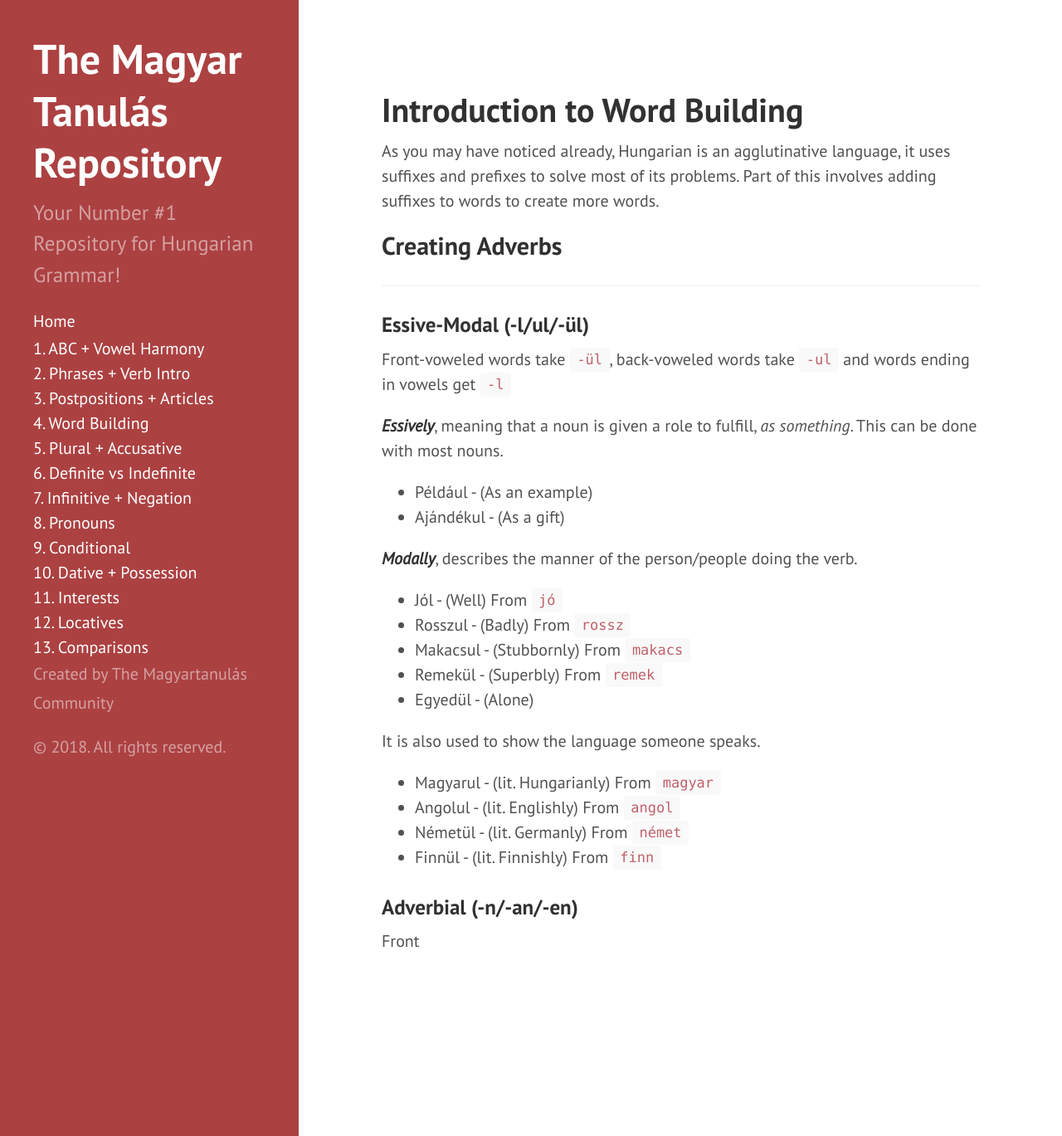
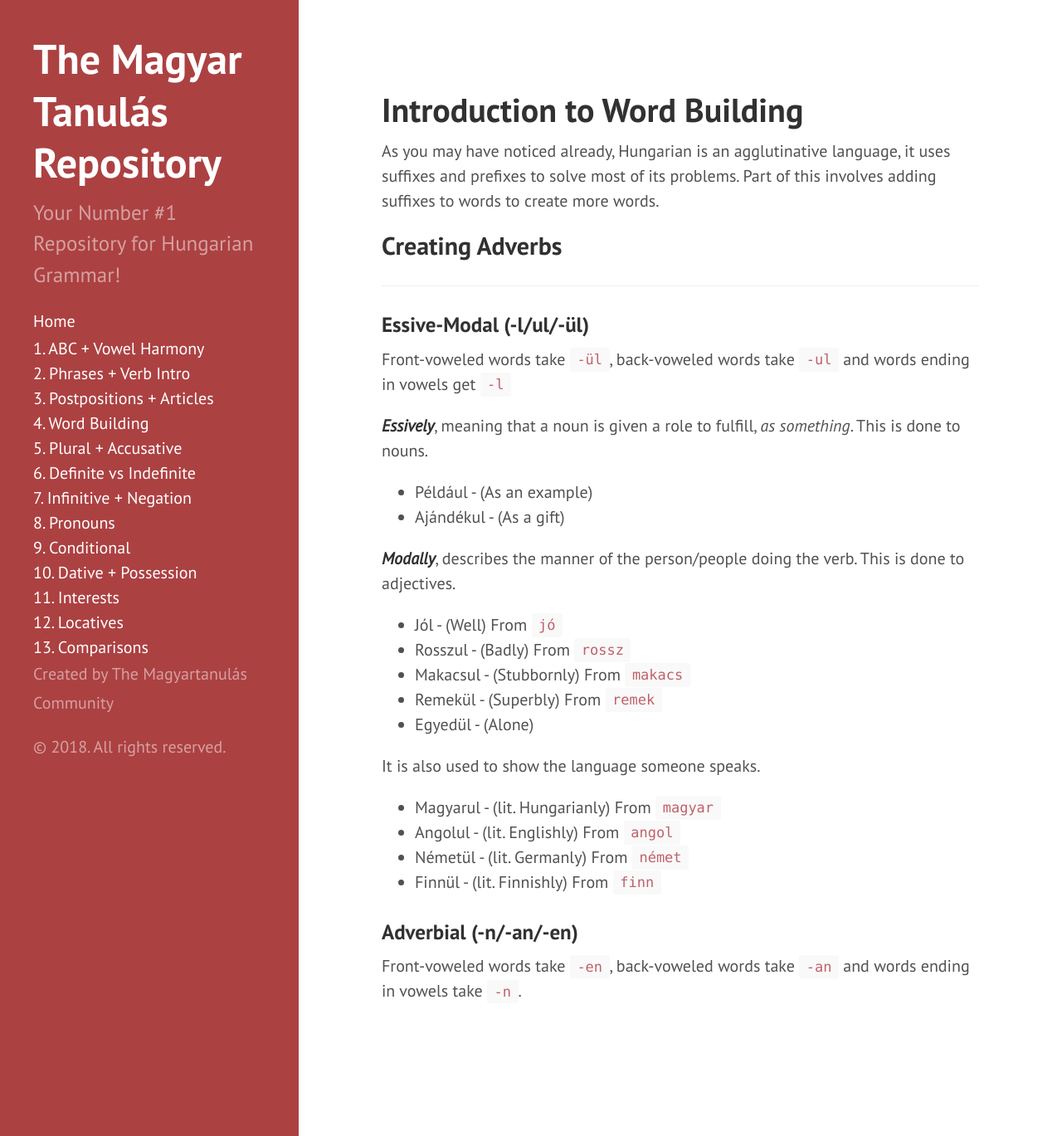
Before and after one commit to Magyartanulas/magyartanulas.github.io, a Jekyll site: the page built from word_building.md, in a window 1280 px wide and 1369 px high. Shown: the whole window at 83% size. Built offline with Jekyll 4.4.1, drawn with Linux system fonts in a browser that asks for light colours; Markdown is read by kramdown in place of the engine named in the settings.

Commit message:
Update word_building.md

```diff
--- a/word_building.md
+++ b/word_building.md
@@ -12,12 +12,12 @@ As you may have noticed already, Hungarian is an agglutinative language, it uses
 
 Front-voweled words take `-ül`, back-voweled words take `-ul` and words ending in vowels get `-l`
 
-***Essively***, meaning that a noun is given a role to fulfill, *as something*. This can be done with most nouns.
+***Essively***, meaning that a noun is given a role to fulfill, *as something*. This is done to nouns.
 
 * Például - (As an example)
 * Ajándékul - (As a gift)
 
-***Modally***, describes the manner of the person/people doing the verb.
+***Modally***, describes the manner of the person/people doing the verb. This is done to adjectives.
 
 * Jól - (Well) From `jó`
 * Rosszul - (Badly) From `rossz`
@@ -34,4 +34,4 @@ It is also used to show the language someone speaks.
 
 ### Adverbial (-n/-an/-en)
 
-Front
+Front-voweled words take `-en`, back-voweled words take `-an` and words ending in vowels take `-n`.
```
